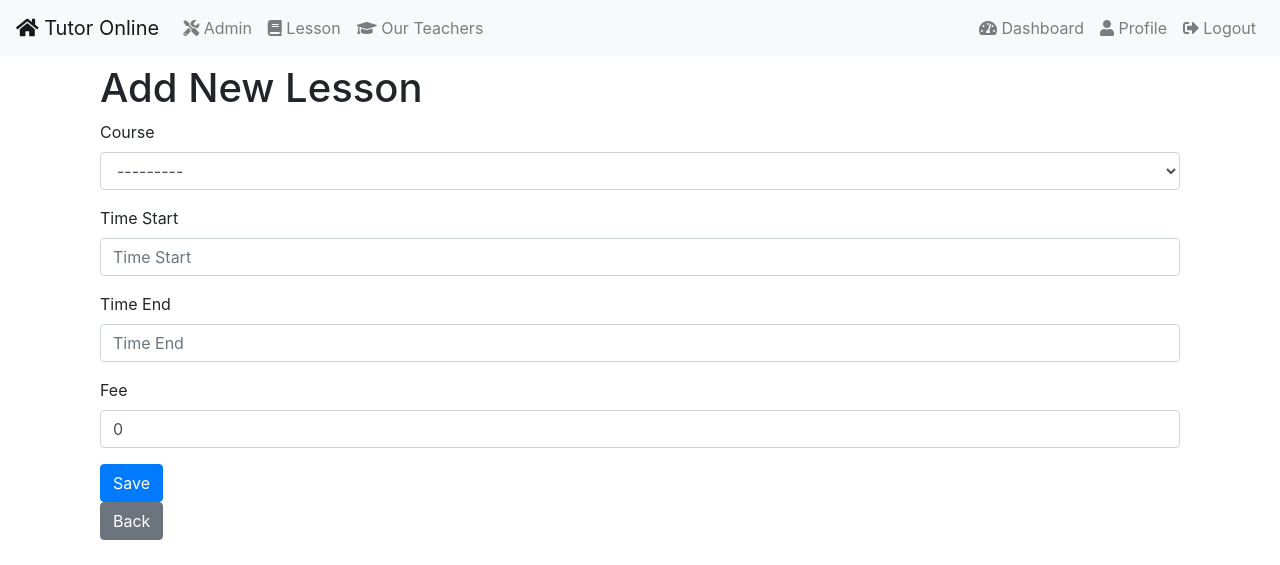
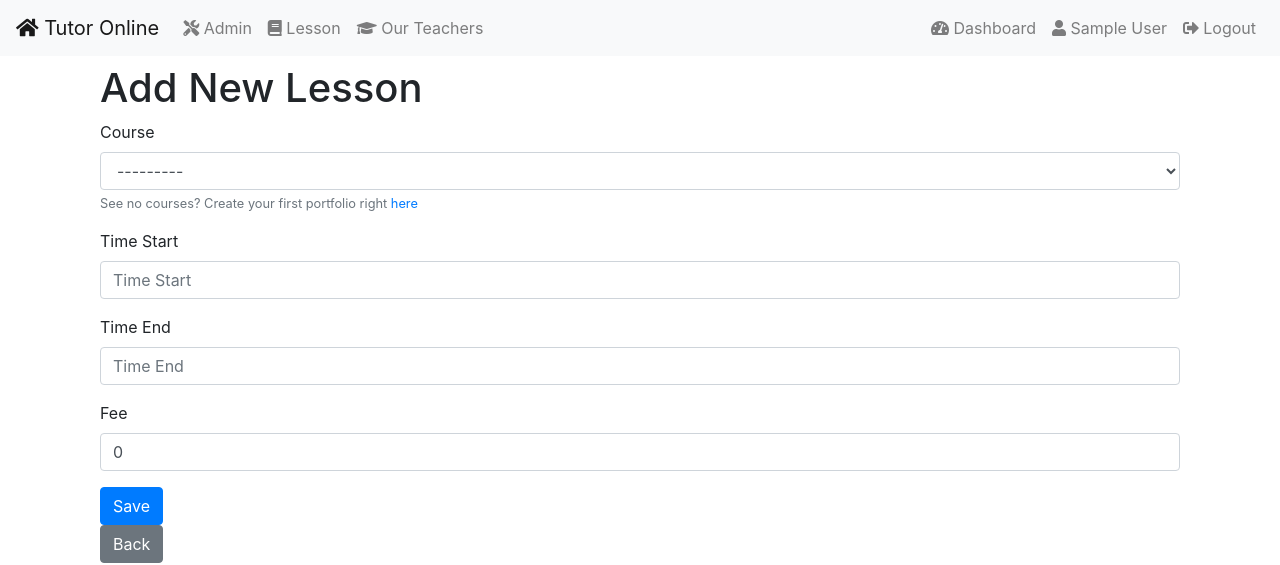
Before and after one commit to FerdiantJoshua/belajar_online, a Django app: page /learning/lesson/create in a window 1280 px wide. Shown: the top 565 px of the page. Run offline with Django 3.2, Linux system fonts and the light colour scheme; the visitor is signed in with stand-in values (Sample User, id 1); parts of the project's set-up code (start-up, migrations or seed data) failed here and were passed over; some libraries are stand-ins or nearby versions.

Commit message:
Enhance user layout

```diff
--- a/learning/templates/learning/lesson_create_form.html
+++ b/learning/templates/learning/lesson_create_form.html
@@ -16,8 +16,12 @@
       {% if field.errors %}
       <div class="invalid-feedback">{{ field.errors }}</div>
       {% endif %}
-      {% if field.help_text %}
-      <small class="form-text text-muted">{{ field.help_text }}</small>
+      {% if field.name == 'course' %}
+        <small class="form-text text-muted">See no courses? Create your first portfolio right <a href="{% url 'user_profile:create_portfolio' %}">here</a></small>
+      {% else %}
+        {% if field.help_text %}
+        <small class="form-text text-muted">{{ field.help_text }}</small>
+        {% endif %}
       {% endif %}
     </div>
     {% endfor %}
--- a/templates/base.html
+++ b/templates/base.html
@@ -46,7 +46,7 @@
         <ul class="navbar-nav">
           {% if user.is_authenticated %}
           <li><a class="nav-link" href=""><i class="fas fa-tachometer-alt"></i> Dashboard</a></li>
-          <li><a class="nav-link" href="{% url 'user_profile:profile' user.username %}"><i class="fas fa-user"></i> Profile</a></li>
+          <li><a class="nav-link" href="{% url 'user_profile:profile' user.username %}"><i class="fas fa-user"></i> {{ user.first_name }} {{ user.last_name }} </a></li>
           <li><a class="nav-link" href="{% url 'account:logout' %}"><i class="fas fa-sign-out-alt"></i> Logout</a></li>
           {% else %}
           <li><a class="nav-link" href="{% url 'account:register' %}">Register</a></li>
--- a/user_profile/models.py
+++ b/user_profile/models.py
@@ -44,7 +44,7 @@ class TeacherPortfolio(models.Model):
 
     teacher = models.ForeignKey(User, on_delete=models.CASCADE, verbose_name='Teacher', null=True)
     course = models.ForeignKey(Course, on_delete=models.CASCADE, verbose_name='Course', null=True,
-                               help_text='You can only add unowned portfolio on a single course.')
+                               help_text='You can only have one portfolio per course')
     score = models.DecimalField('Score', max_digits=3, decimal_places=2,
                                 validators=[MinValueValidator(0), MaxValueValidator(5)])
     gpa_type = models.CharField('GPA Type', max_length=2, choices=GPAType.choices, default=GPAType.UW,
```
Also changed, not shown: user_profile/migrations/0001_initial.py.
